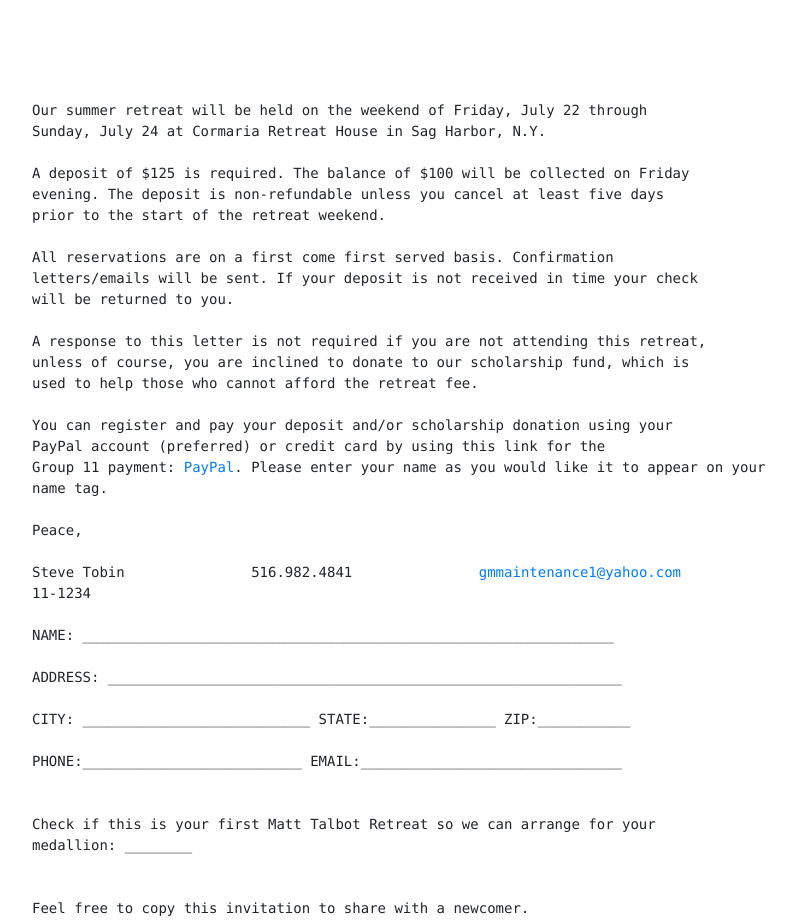
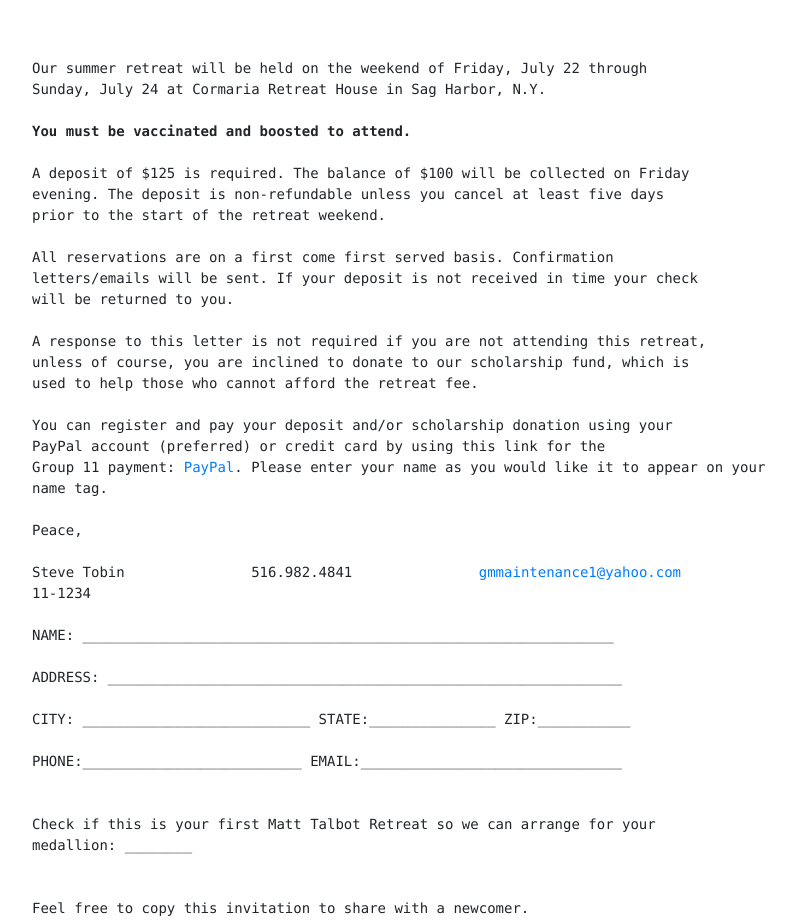
Before and after one commit to matttalbotgroup11/matttalbotgroup.github.io, a plain HTML site: page index.html in a window 1280 px wide. Shown: the part 1100-2020 px from the top of the page, without its empty margins (38-834 px from the left). Drawn offline with nearby package versions, Linux system fonts and the light colour scheme.

Commit message:
Vax added

```diff
--- a/index.html
+++ b/index.html
@@ -41,10 +41,10 @@ Steve Tobin               516.982.4841               <a href="mailto:gmmaintenan
 <!--
 <h2>Summer Retreat 2022</h2>
 -->
-
-
 Our summer retreat will be held on the weekend of Friday, July 22 through
 Sunday, July 24 at Cormaria Retreat House in Sag Harbor, N.Y.
+
+<b>You must be vaccinated and boosted to attend.</b>
 
 A deposit of $125 is required. The balance of $100 will be collected on Friday
 evening. The deposit is non-refundable unless you cancel at least five days
```
